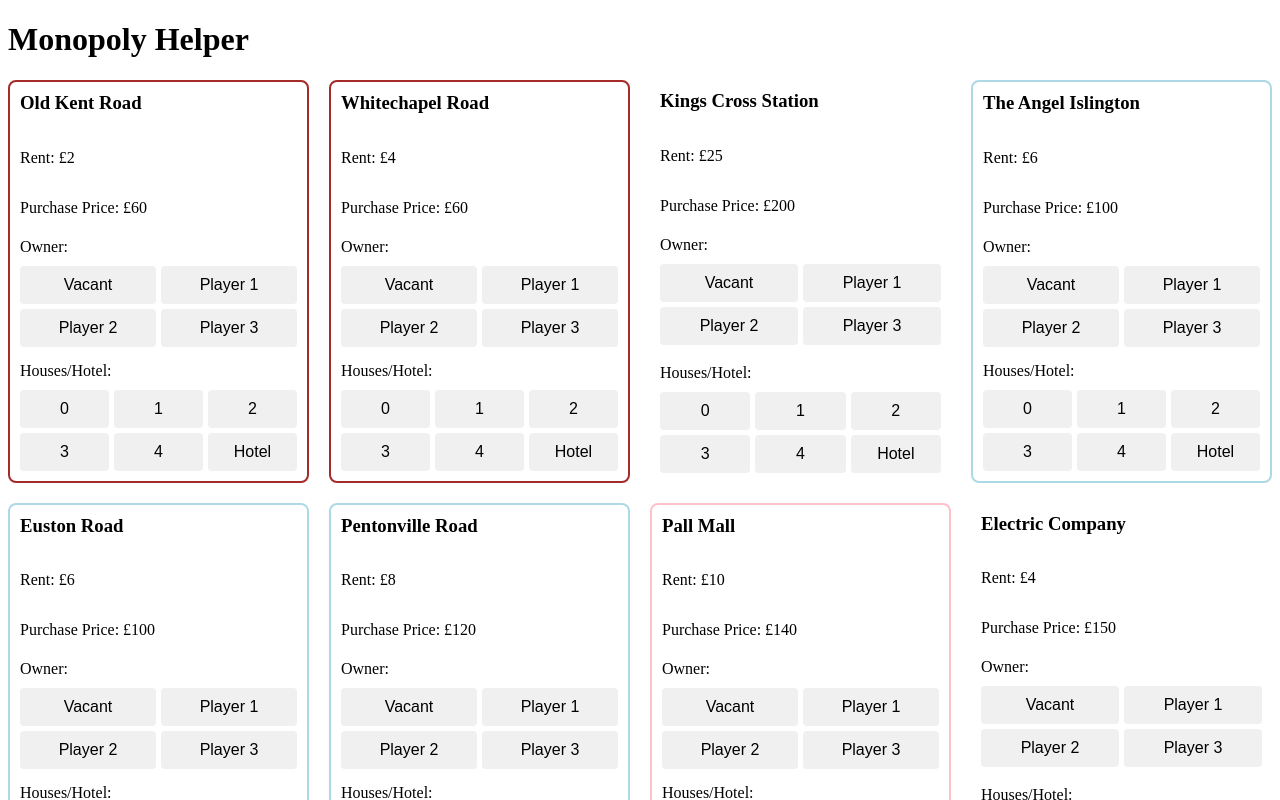
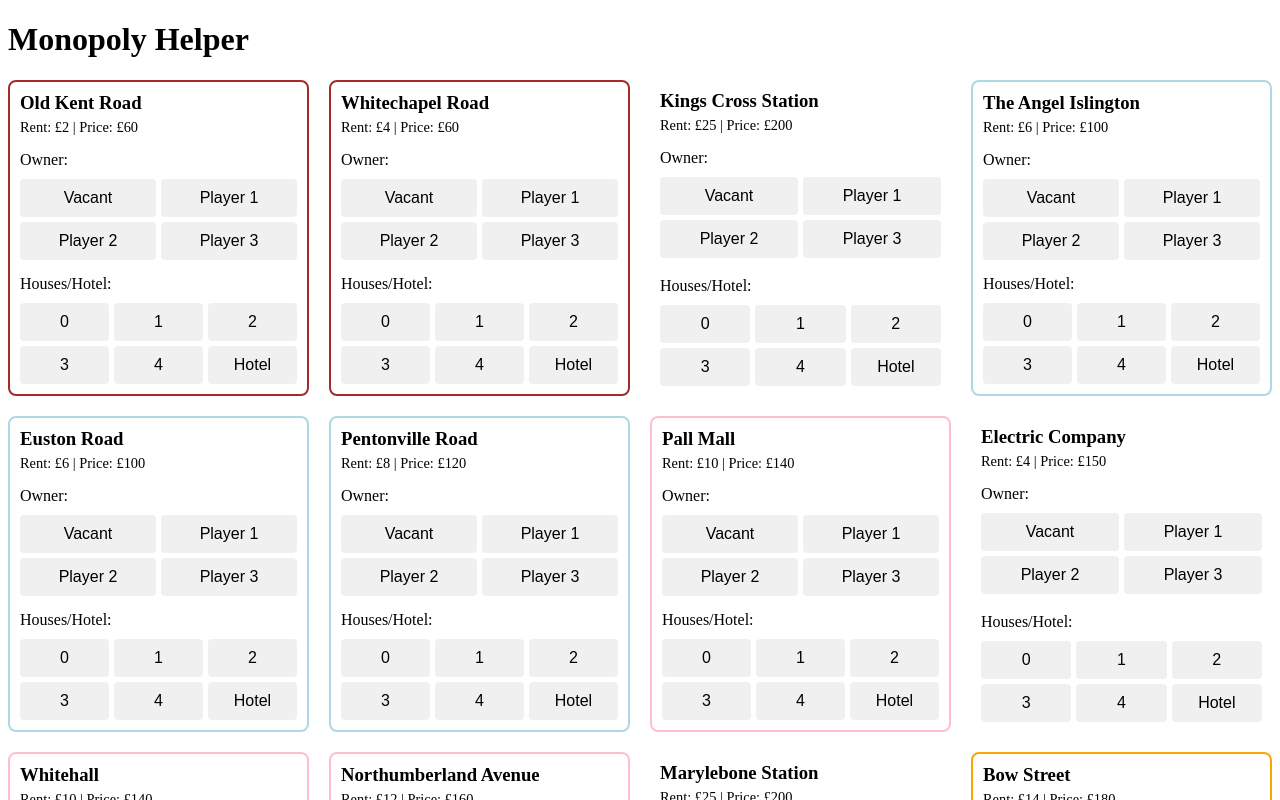
Before and after one commit to weilidai2001/monopoly-helper, a React (Create React App) app: page / in a window 1280 px wide. Shown: the top 800 px of the page. Built offline with nearby package versions, Linux system fonts and the light colour scheme.

Commit message:
improvement

```diff
--- a/src/components/PropertyItem.jsx
+++ b/src/components/PropertyItem.jsx
@@ -30,9 +30,10 @@
         boxSizing: 'border-box'
       }}
     >
-      <h3 style={{ marginTop: 0 }}>{property.name}</h3>
-      <p>Rent: {CURRENCY_SYMBOL}{property.rent}</p>
-      <p>Purchase Price: {CURRENCY_SYMBOL}{property.price}</p>
+      <h3 style={{ marginTop: 0, marginBottom: '5px' }}>{property.name}</h3>
+      <p style={{ margin: '0 0 10px 0', fontSize: '0.9em' }}>
+        Rent: {CURRENCY_SYMBOL}{property.rent} | Price: {CURRENCY_SYMBOL}{property.price}
+      </p>
 
       <div className="owner-buttons" style={{ display: 'flex', flexWrap: 'wrap', gap: '5px', marginBottom: '10px' }}>
         <p style={{ width: '100%', margin: '5px 0' }}>Owner:</p>
```
